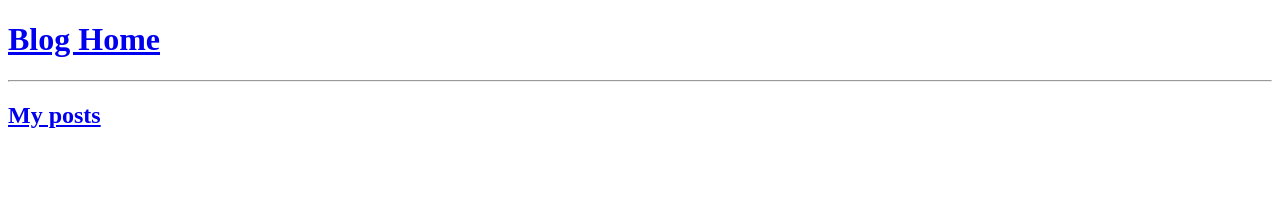
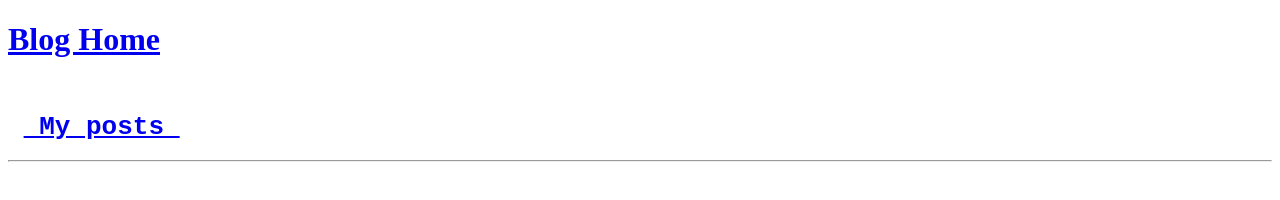
Before and after one commit to kevivlabs/kevivlabs.github.io, a plain HTML site: page index.html in a window 1280 px wide. Drawn offline with Linux system fonts and the light colour scheme.

Commit message:
Update index.html

```diff
--- a/index.html
+++ b/index.html
@@ -7,9 +7,9 @@
 <!-- <link rel="stylesheet" href="style.css"> -->
 </head>
 <body>
-<h1><a href="index.html">Blog Home</a></h1>
+  <h1><a href="index.html">Blog Home</a></h1> <pre> <h1> <a href="blog.html"> My posts </a> </pre> </h2>
 <hr>
-  <h2> <a href="blog.html"> My posts </a> </h2>
+
 
 
 </body>
```
